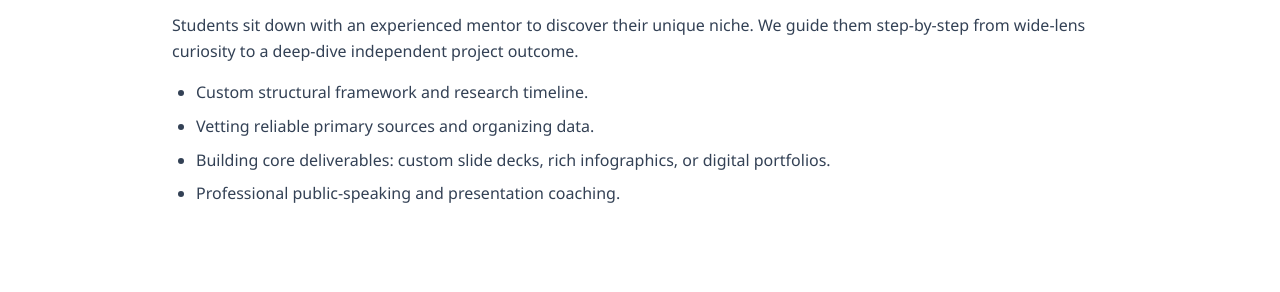
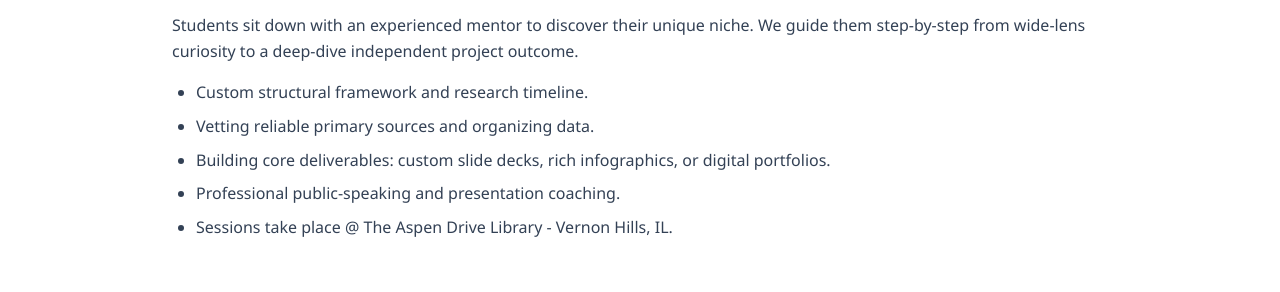
Before and after one commit to thelaunchpadproject/usa, a plain HTML site: page program.html in a window 1280 px wide. Shown: the part 463-755 px from the top of the page. Drawn offline with Linux system fonts and the light colour scheme.

Commit message:
Update program.html

```diff
--- a/program.html
+++ b/program.html
@@ -101,6 +101,7 @@
                     <li>Vetting reliable primary sources and organizing data.</li>
                     <li>Building core deliverables: custom slide decks, rich infographics, or digital portfolios.</li>
                     <li>Professional public-speaking and presentation coaching.</li>
+                    <li>Sessions take place @ The Aspen Drive Library - Vernon Hills, IL. </li>
                 </ul>
             </div>
         </div>
```
